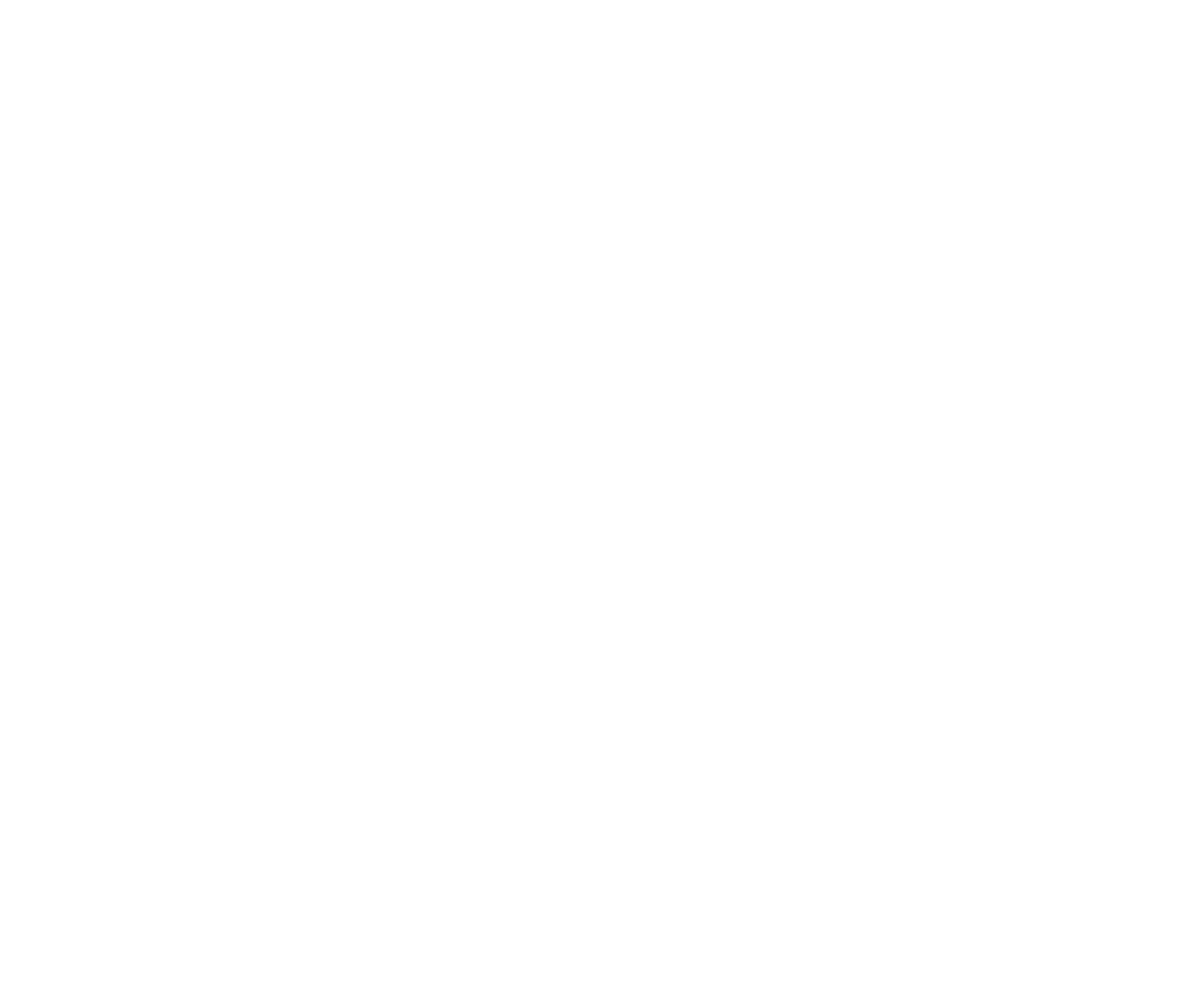
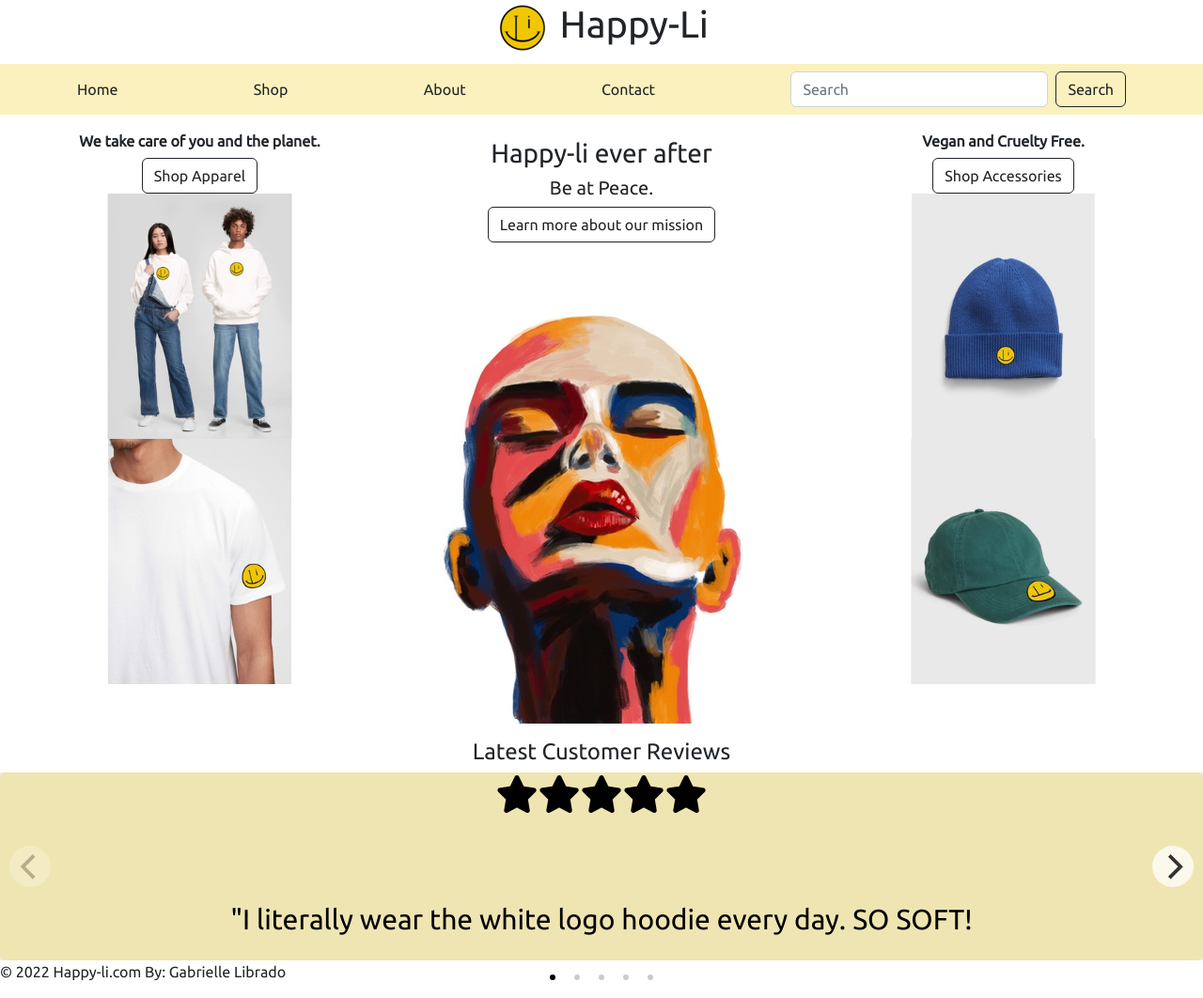
Before and after one commit to libr0009/portfolio, a plain HTML site: page index.html in a window 1280 px wide. Shown: the whole page at 94% size. Before the commit the page ends 800 px from the top, so only its background shows below. Drawn offline with nearby package versions, Linux system fonts and the light colour scheme.

Commit message:
updates project

```diff
--- a/index.html
+++ b/index.html
@@ -4,10 +4,77 @@
     <meta charset="UTF-8">
     <meta http-equiv="X-UA-Compatible" content="IE=edge">
     <meta name="viewport" content="width=device-width, initial-scale=1.0">
-    <title>Gio-Graphic Arts</title>
+    <title>Happy-li</title>
+    <link rel="icon" type="image/x-icon" href="/images/happyli-logo.png">
+     <!-- Bootstrap CSS -->
+     <link href="https://cdn.jsdelivr.net/npm/bootstrap@5.2.2/dist/css/bootstrap.min.css" rel="stylesheet" integrity="sha384-Zenh87qX5JnK2Jl0vWa8Ck2rdkQ2Bzep5IDxbcnCeuOxjzrPF/et3URy9Bv1WTRi" crossorigin="anonymous">
+      <!--Custom CSS-->
     <link href="styles.css" rel="stylesheet">
+    <link rel="stylesheet" href="https://fonts.googleapis.com/css?family=Ubuntu">
+    <link rel="stylesheet" href="https://unpkg.com/flickity@2/dist/flickity.min.css">
+    <!--My Font Awesome Kit-->
+    <script src="https://kit.fontawesome.com/b12f6227c4.js" crossorigin="anonymous"></script>
 </head>
 <body>
 
+    <h1>
+      <a href="index.html" class="navbar-brand">
+      <img src="images/happyli-logo.png" alt="Smili Logo" />
+      Happy-Li</a>
+    </h1>
+
+      <nav role="navigation" class="navbar" style= "background-color: #efc80341;">
+        <div class="container">
+          <li class="nav-item"><a class=" nav-link" href="index.html" aria-label="Go Back to the Homepage">Home</a></li>
+          <li class="nav-item"><a class=" nav-link" href="shop.html" aria-label="Go to the Shop page">Shop</a></li>
+          <li class="nav-item"><a class=" nav-link" href="#" aria-label="Learn More About Us">About</a></li>
+          <li class="nav-item"><a class=" nav-link" href="contact.html" aria-label="Go to the Contact page">Contact</a></li>
+          <form class="d-flex" role="search">
+            <input class="form-control me-2" type="search" placeholder="Search" aria-label="Search">
+            <button class="btn btn-outline-dark" type="submit">Search</button>
+          </form>
+        </div>
+      </nav>
+
+        <div class="container">
+          <div class="row mb-3 text-center">
+            <div class="col-md-3"><h6><br><strong>We take care of you and the planet.</strong></h6>
+              <a href="shop.html">
+                <button type="button" class="btn btn-outline-dark">Shop Apparel</button>
+              </a>
+              <img src="images/wht-hoodie-model-348.jpg" class="img-fluid" alt="White Happy-li Logo Hoodie"/>
+              <img src="images/wht-tee-model-348.jpg" class="img-fluid" alt="White Happy-li Logo Tee"/>
+            </div>
+
+            <div class="col-md-6"> <br> <h3 class="title">Happy-li ever after</h3> <h5 class="slogan">Be at Peace.</h5>
+              <button type="button" class="btn btn-outline-dark  learn-more">Learn more about our mission</button>
+              <img src="images/myart-512.jpg" class="img-fluid painting" alt="Gabby's Painting"/>
+            </div>
+            <div class="col-md-3"><h6><br><strong>Vegan and Cruelty Free.</strong></h6>
+              <a href="shop.html#accessories">
+              <button type="button" class="btn btn-outline-dark">Shop Accessories</button>
+              </a>
+              <img src="images/blue-hat-348.jpg" class="img-fluid" alt="Blue Happy-li Logo Hat"/>
+              <img src="images/green-logo-hat-348.jpg" class="img-fluid" alt="Green Happy-li Logo Cap"/>
+            </div>
+          </div>
+        </div>
+
+        <h4 class="text-center">Latest Customer Reviews</h4>
+
+
+        <div class="carousel" data-flickity>
+          <div class="carousel-cell"> <h1><i class="fa-solid fa-star"></i><i class="fa-solid fa-star"></i><i class="fa-solid fa-star"></i><i class="fa-solid fa-star"></i><i class="fa-solid fa-star"></i></h1> "I literally wear the white logo hoodie every day. SO SOFT!</div>
+          <div class="carousel-cell"> <h1><i class="fa-solid fa-star"></i><i class="fa-solid fa-star"></i><i class="fa-solid fa-star"></i><i class="fa-solid fa-star"></i><i class="fa-regular fa-star-half-stroke"></i></h1> "Sustainable and super affordable </div>
+          <div class="carousel-cell"> <h1><i class="fa-solid fa-star"></i><i class="fa-solid fa-star"></i><i class="fa-solid fa-star"></i><i class="fa-solid fa-star"></i><i class="fa-solid fa-star"></i></h1> "I Love my mom jeans!</div>
+          <div class="carousel-cell"> <h1><i class="fa-solid fa-star"></i><i class="fa-solid fa-star"></i><i class="fa-solid fa-star"></i><i class="fa-solid fa-star"></i><i class="fa-solid fa-star"></i></h1> "Love this brand</div>
+          <div class="carousel-cell"> <h1><i class="fa-solid fa-star"></i><i class="fa-solid fa-star"></i><i class="fa-regular fa-star"></i><i class="fa-regular fa-star"></i><i class="fa-regular fa-star"></i></h1> "I kinda hate the logo.</div>
+        </div>
+
+        <p>&#169; 2022 Happy-li.com By: Gabrielle Librado</p>
+
+  <!-- JavaScript source for carousel -->
+<script src="https://unpkg.com/flickity@2/dist/flickity.pkgd.min.js"></script>
+
 </body>
 </html>
--- a/styles.css
+++ b/styles.css
@@ -0,0 +1,109 @@
+body {
+    font-family: "Ubuntu", serif;
+}
+
+h1,h2 {
+    text-align: center;
+}
+
+
+li {
+    list-style-type: none;
+}
+
+
+
+/* ----------------------------------------------
+ * Generated by Animista on 2022-12-15 0:14:17
+ * Licensed under FreeBSD License.
+ * See http://animista.net/license for more info.
+ * w: http://animista.net, t: @cssanimista
+* ---------------------------------------------- */
+
+/**
+ * ----------------------------------------
+ * animation focus-in-contract
+ * ----------------------------------------
+*/
+
+
+.slogan , .title, .contact-message {
+	animation: focus-in-contract 0.9s cubic-bezier(0.250, 0.460, 0.450, 0.940) both; }
+
+
+@keyframes focus-in-contract {
+    0% {
+      letter-spacing: 1em;
+      filter: blur(12px);
+      opacity: 0;
+    }
+    100% {
+      filter: blur(0px);
+      opacity: 1;
+    }
+  }
+
+
+/* ----------------------------------------------
+ * Generated by Animista on 2022-12-15 3:42:20
+ * Licensed under FreeBSD License.
+ * See http://animista.net/license for more info.
+ * w: http://animista.net, t: @cssanimista
+ * ---------------------------------------------- */
+
+/**
+ * ----------------------------------------
+ * animation text-focus-in
+ * ----------------------------------------
+ */
+@keyframes text-focus-in {
+    0% {
+      filter: blur(12px);
+      opacity: 0;
+    }
+    100% {
+      filter: blur(0px);
+      opacity: 1;
+    }
+}
+
+
+.learn-more, .painting {
+	animation: text-focus-in 1s cubic-bezier(0.550, 0.085, 0.680, 0.530) both;
+}
+
+.carousel {
+    background: #EEE;
+  }
+
+  .carousel-cell {
+    width: 100%;
+    height: 200px;
+    margin-right: 10px;
+    background: #efc80341;
+    border-radius: 5px;
+    counter-increment: gallery-cell;
+    line-height: 200px;
+    font-size: 30px;
+    color: black;
+    display: block;
+    text-align: center;
+  }
+
+
+  /* position dots in gallery */
+  .flickity-page-dots {
+    bottom: 0px;
+  }
+  /* white circles */
+  .flickity-page-dots .dot {
+    width: 12px;
+    height: 12px;
+    opacity: 1;
+    background: transparent;
+    border: 2px solid white;
+  }
+  /* fill-in selected dot */
+  .flickity-page-dots .dot.is-selected {
+    background: black;
+  }
```
Also changed, not shown: contact.html (added, +65 -0 lines), shop.html (added, +99 -0 lines), images/black-buckethat-348.jpg (added), images/black-logo-348.jpg (added), images/blue-hat-348.jpg (added), images/carpenter-logo-348.jpg (added), images/denim-jckt-348.jpg (added), images/green-logo-hat-348.jpg (added), images/happyli-logo.png (added), images/logo-pants-348.jpg (added), images/myart-512.jpg (added), images/white-hat-348.jpg (added), images/wht-hoodie-348.jpg (added), images/wht-hoodie-model-348.jpg (added), 3 more files.
